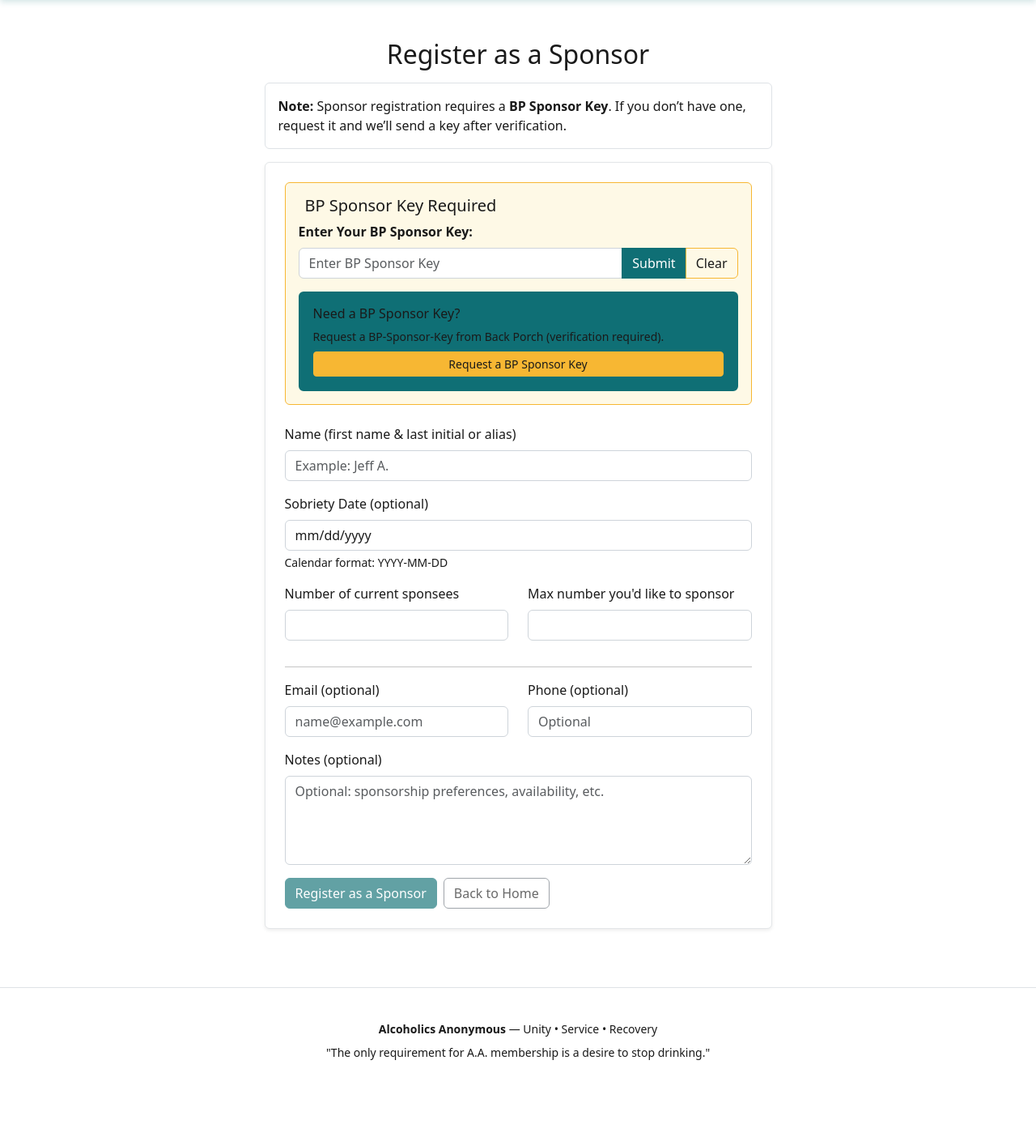
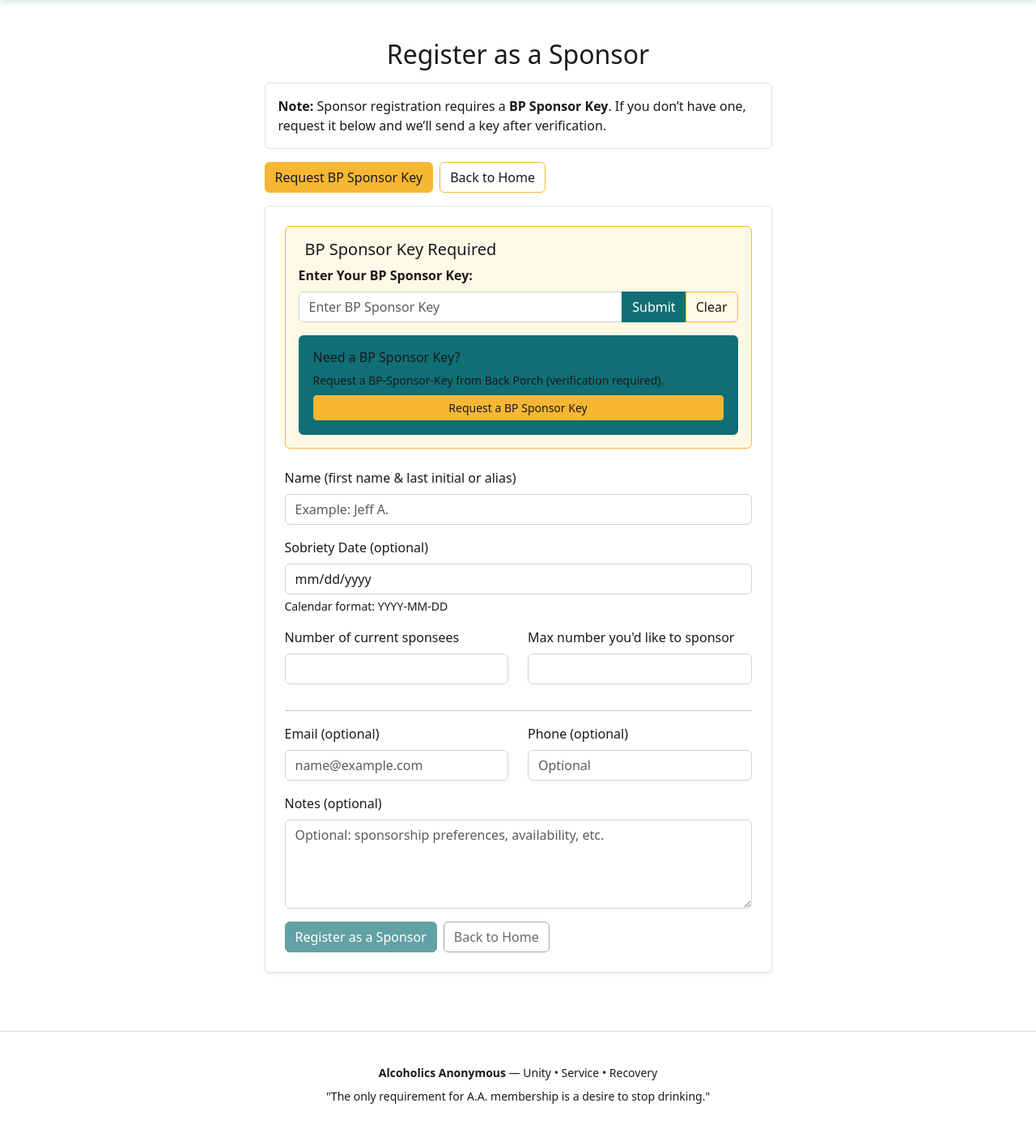
Before and after one commit to jalex0823/bp-chairperson-app, a Flask app: page /sponsor-register in a window 1280 px wide. Shown: the part 70-1474 px from the top of the page at 81% size. Before the commit the page ends 1379 px from the top, so only its background shows below. Run offline with Flask 3, Linux system fonts and the light colour scheme; data that the repository does not hold is empty; some libraries are stand-ins or nearby versions.

Commit message:
Move sponsor key request to sponsor sign-up page
Simplify Home sponsors card to link to sponsor sign-up; provide key request button directly on sponsor registration page.

```diff
--- a/templates/sponsor_register.html
+++ b/templates/sponsor_register.html
@@ -6,7 +6,15 @@
         <h2 class="mb-3 text-center">Register as a Sponsor</h2>
 
         <div class="alert alert-info">
-          <strong>Note:</strong> Sponsor registration requires a <strong>BP Sponsor Key</strong>. If you don’t have one, request it and we’ll send a key after verification.
+          <strong>Note:</strong> Sponsor registration requires a <strong>BP Sponsor Key</strong>. If you don’t have one, request it below and we’ll send a key after verification.
+        </div>
+
+        <div class="d-flex flex-wrap gap-2 mb-3">
+          <a href="mailto:backporchmeetings@outlook.com?subject=Request%20BP%20Sponsor%20Key&body=Hello,%0D%0A%0D%0AI would like to request a BP Sponsor Key to register as a sponsor.%0D%0A%0D%0AThank you!"
+             class="btn btn-gold">
+            Request BP Sponsor Key
+          </a>
+          <a href="{{ url_for('index') }}" class="btn btn-outline-secondary">Back to Home</a>
         </div>
 
         <div class="card shadow-sm">
```
Also changed, not shown: templates/index.html (+3 -9 lines).
